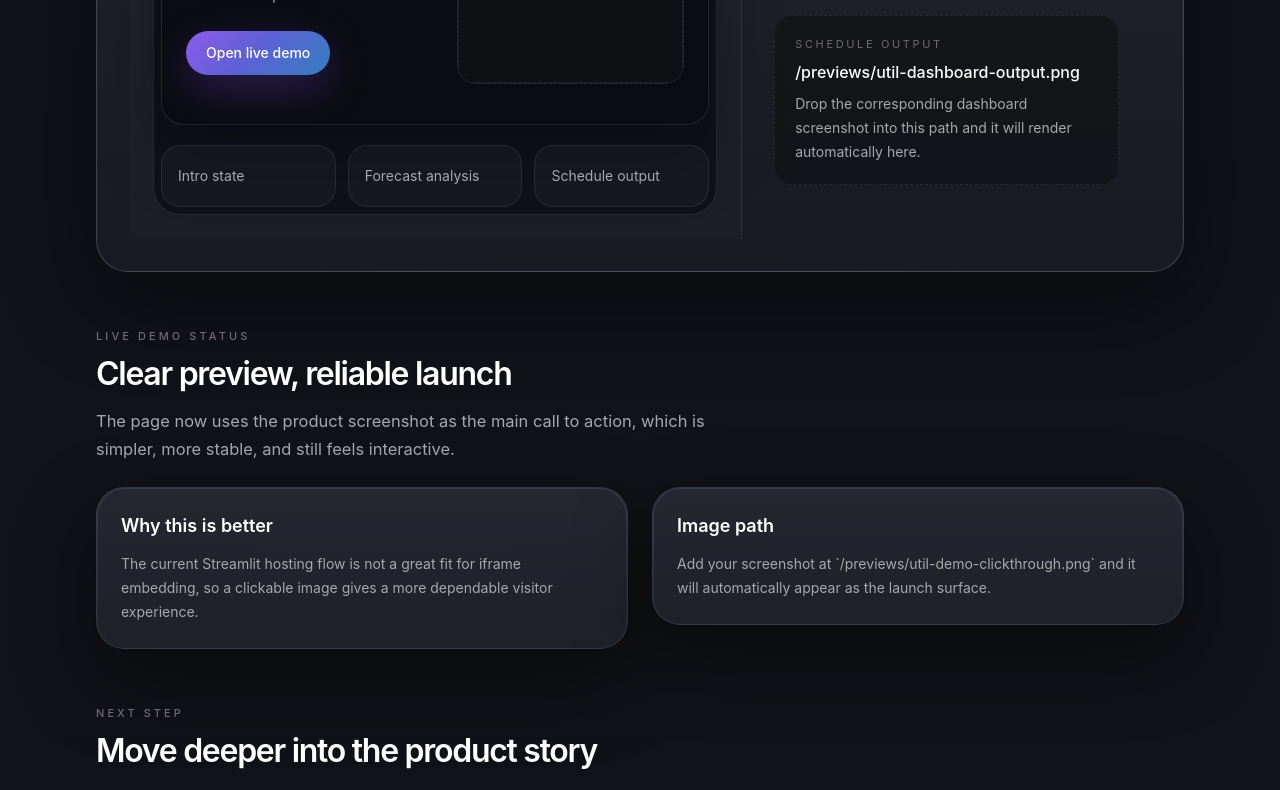
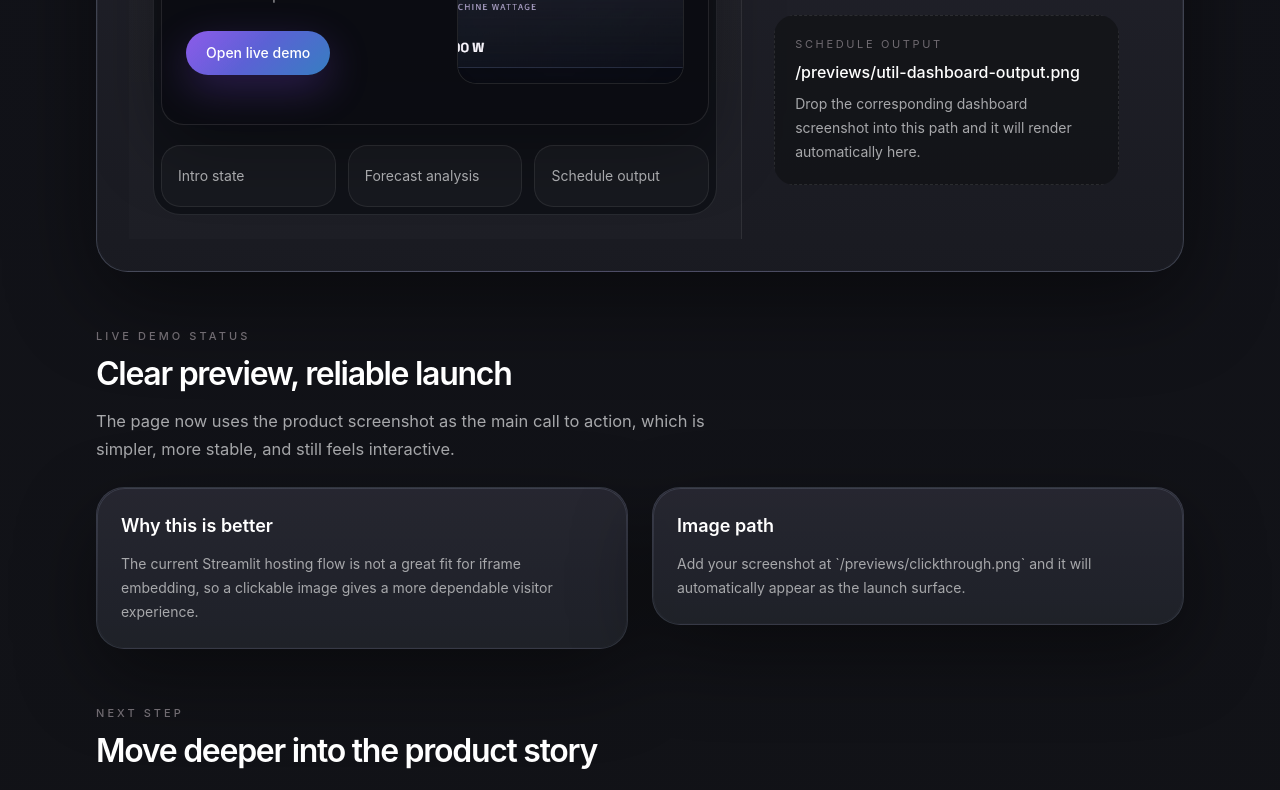
Before and after one commit to finnrcase/util-website, a Next.js app: page /demo in a window 1280 px wide. Shown: the part 1552-2342 px from the top of the page. Built offline with nearby package versions, Linux system fonts and the light colour scheme.

Commit message:
image  add

```diff
--- a/app/demo/page.tsx
+++ b/app/demo/page.tsx
@@ -30,7 +30,7 @@ const screenshotAssets = [
 ];
 
 const liveDemoUrl = "https://utilplatformv01.streamlit.app/";
-const liveDemoPreviewSrc = "/previews/util-demo-clickthrough.png";
+const liveDemoPreviewSrc = "/previews/clickthrough.png";
 
 export default function DemoPage() {
   return (
@@ -143,7 +143,7 @@ export default function DemoPage() {
       >
         <div className="grid gap-6 md:grid-cols-2">
           <Reveal delay={0}><InfoCard title="Why this is better">The current Streamlit hosting flow is not a great fit for iframe embedding, so a clickable image gives a more dependable visitor experience.</InfoCard></Reveal>
-          <Reveal delay={80}><InfoCard title="Image path">Add your screenshot at `/previews/util-demo-clickthrough.png` and it will automatically appear as the launch surface.</InfoCard></Reveal>
+          <Reveal delay={80}><InfoCard title="Image path">Add your screenshot at `/previews/clickthrough.png` and it will automatically appear as the launch surface.</InfoCard></Reveal>
         </div>
       </Section>
 
```
Also changed, not shown: public/previews/clickthrough.png (added).
